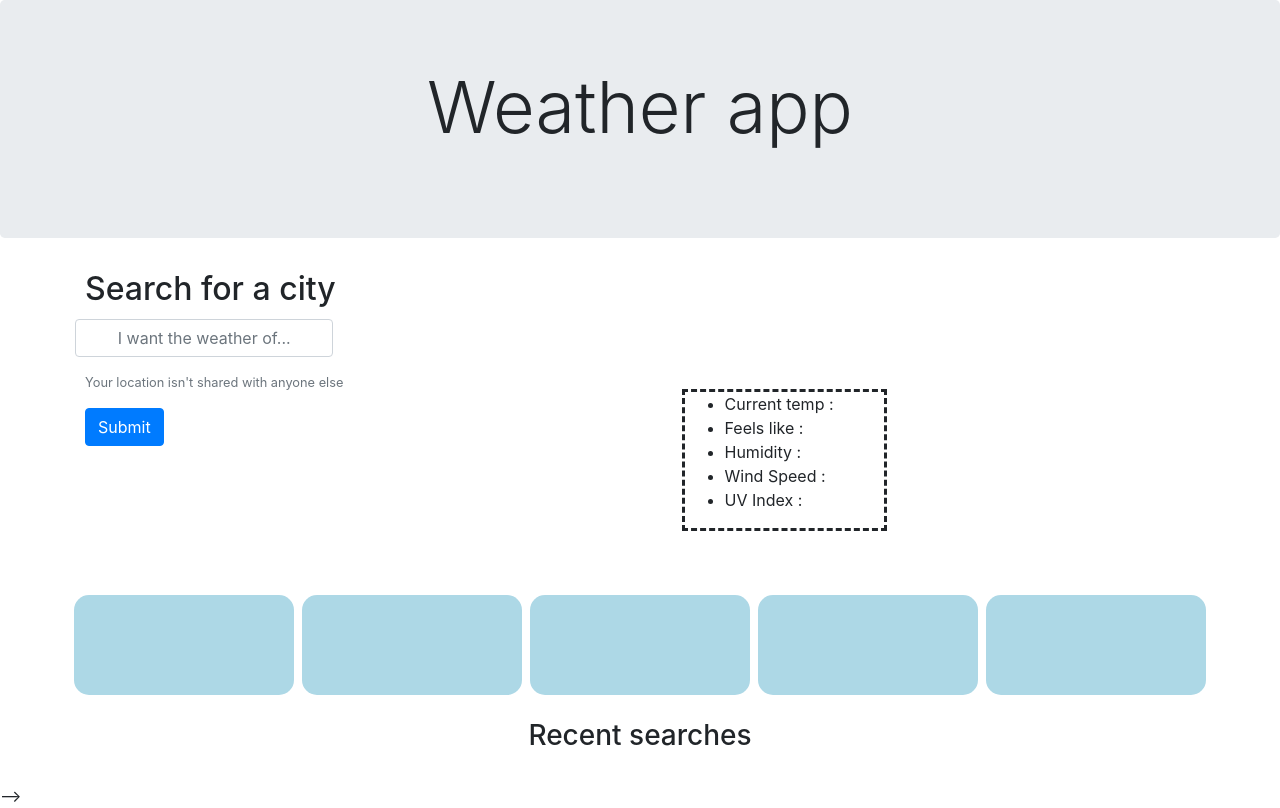
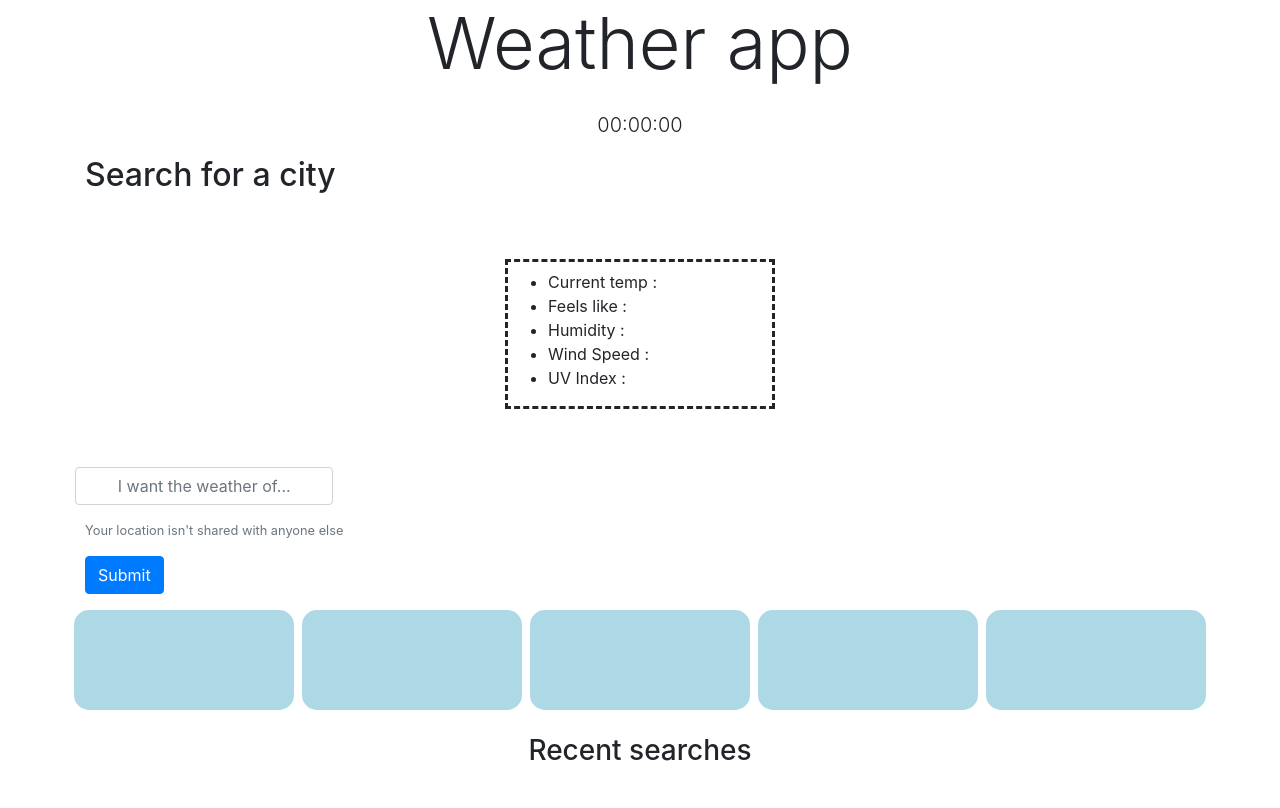
Before and after one commit to lills1/weather-dashboard, a plain HTML site: page index.html in a window 1280 px wide. Drawn offline with nearby package versions, Linux system fonts and the light colour scheme; a script that the page names is missing.

Commit message:
changed around ui

```diff
--- a/index.html
+++ b/index.html
@@ -11,17 +11,32 @@
 </head>
 
 <body>
-    <header class="jumbotron">
+    <header>
         <div class="row justify-content-center">
             <h1 class="display-3">Weather app</h1>
         </div>
         <div class="lead row justify-content-center">
-            <p class="day"> </p>
+            <div>
+                <p class="day"></p>
+                <p id="cDay">00:00:00</p>
+            </div>
     </header>
 
     <div class="container">
-        <div class=" h2 justify-content-left">
-            <p>Search for a city</p>
+        <div class=" h2 justify-content-center">
+            <p id="search">Search for a city</p>
+        </div>
+        <div class="col-sm">
+            <div class="mx-auto w-25 justify-content-right showCity id=showCity">
+                <div class=" h3 col justify-content-right" id="city"> </div>
+                <ul>
+                    <li> Current temp : <span id="temp"></span></li>
+                    <li> Feels like : <span id="feelsLike"></span></li>
+                    <li>Humidity : <span id="humid"></span></li>
+                    <li>Wind Speed : <span id="windsp"></span></li>
+                    <li id="uv1">UV Index : <span id="uvi"></span></li>
+                </ul>
+            </div>
         </div>
         <div class="row">
             <div class="form-group">
@@ -37,20 +52,7 @@
                     </div>
                 </div>
             </div>
-            <div class="col-sm">
-                <div class=" h3 col justify-content-right" id="city"> </div>
-                <div class="mx-auto w-25 showCity id=showCity">
-                    <ul>
-                        <li> Current temp : <span id="temp"></span></li>
-                        <li> Feels like : <span id="feelsLike"></span></li>
-                        <li>Humidity : <span id="humid"></span></li>
-                        <li>Wind Speed : <span id="windsp"></span></li>
-                        <li id="uv1">UV Index : <span id="uvi"></span></li>
-                    </ul>
-                </div>
-            </div>
         </div>
-
 
         <div class="row weatherCards id=currentDay">
             <div class="col mx-1"> <span id="wc1"></span> </div>
@@ -64,7 +66,6 @@
         </div>
         <ul id="recentSearches">
         </ul>
-    </div> -->
     </div>
     <script src="./config.js"></script>
     <script src="Assets/script.js"></script>
```
